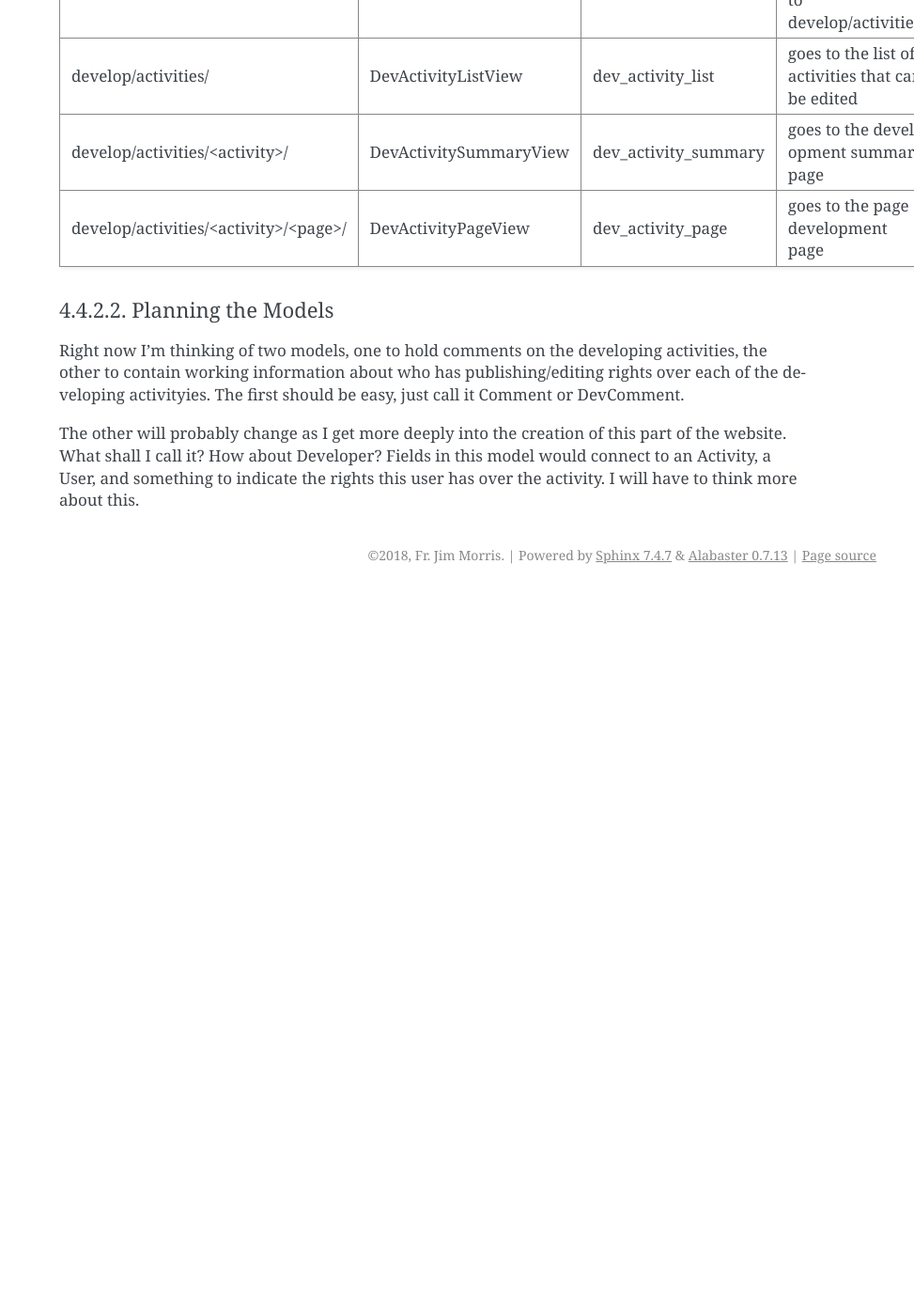
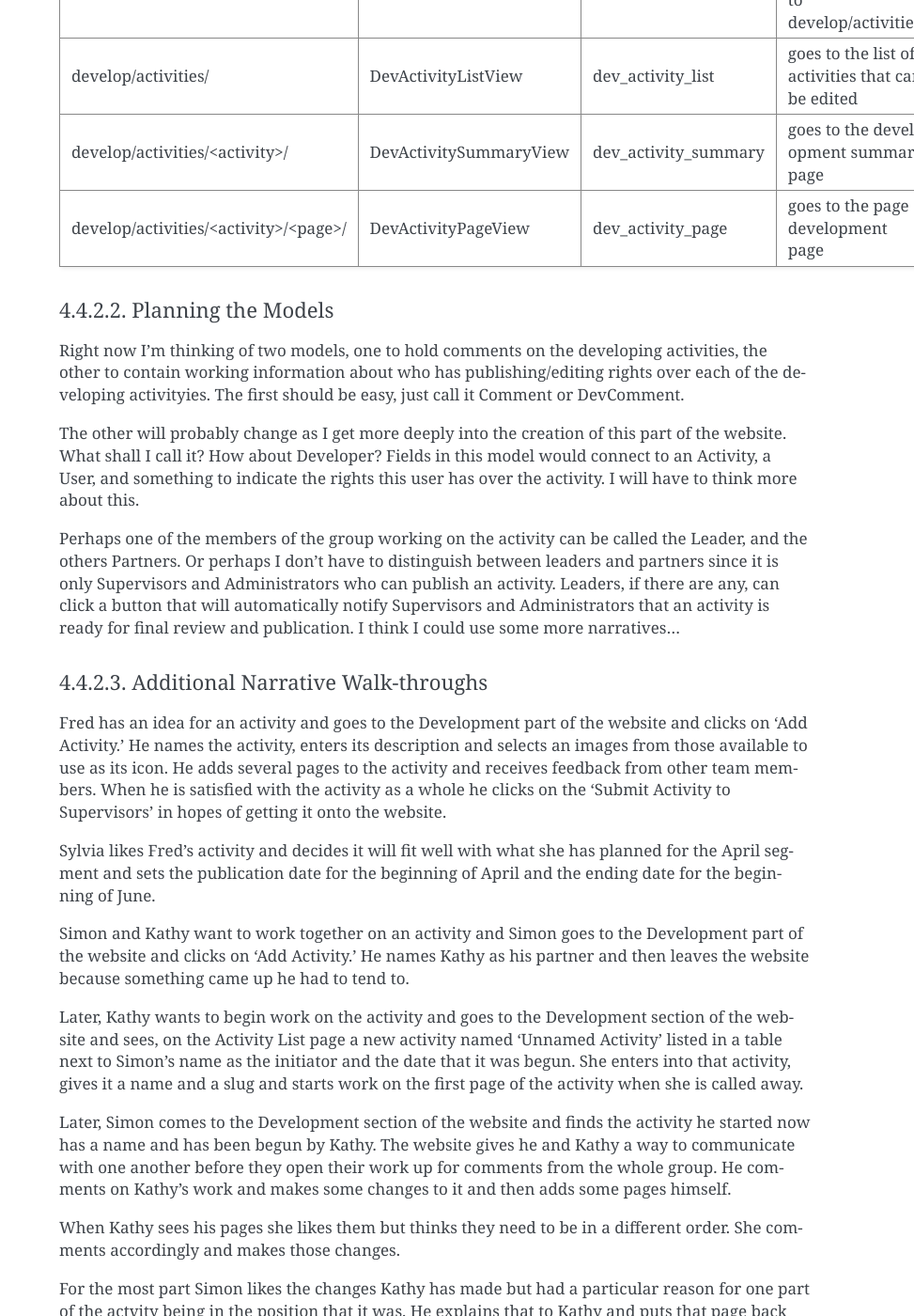
Before and after one commit to JMorris1575/confirmation2018, a Sphinx documentation site: the page built from docs/team_sections.rst, in a window 1280 px wide and 1400 px high, scrolled down 12521 px. Shown: the whole window at 94% size, without its empty margins (307-1280 px from the left). Built offline with Sphinx 7.4.7, drawn with Linux system fonts in a browser that asks for light colours; before the commit the page ends 13151 px from its top, so only the background shows below that; some of the changed text lies outside the part shown.

Commit message:
Thinking about app development by team members and partners

```diff
--- a/docs/team_sections.rst
+++ b/docs/team_sections.rst
@@ -561,3 +561,55 @@ just call it Comment or DevComment.
 The other will probably change as I get more deeply into the creation of this part of the website. What shall I call it?
 How about Developer? Fields in this model would connect to an Activity, a User, and something to indicate the rights
 this user has over the activity. I will have to think more about this.
+
+Perhaps one of the members of the group working on the activity can be called the Leader, and the others Partners. Or
+perhaps I don't have to distinguish between leaders and partners since it is only Supervisors and Administrators who can
+publish an activity. Leaders, if there are any, can click a button that will automatically notify Supervisors and
+Administrators that an activity is ready for final review and publication. I think I could use some more narratives...
+
+Additional Narrative Walk-throughs
+++++++++++++++++++++++++++++++++++
+
+Fred has an idea for an activity and goes to the Development part of the website and clicks on 'Add Activity.' He names
+the activity, enters its description and selects an images from those available to use as its icon. He adds several
+pages to the activity and receives feedback from other team members. When he is satisfied with the activity as a whole
+he clicks on the 'Submit Activity to Supervisors' in hopes of getting it onto the website.
+
+Sylvia likes Fred's activity and decides it will fit well with what she has planned for the April segment and sets the
+publication date for the beginning of April and the ending date for the beginning of June.
+
+Simon and Kathy want to work together on an activity and Simon goes to the Development part of the website and clicks on
+'Add Activity.' He names Kathy as his partner and then leaves the website because something came up he had to tend to.
+
+Later, Kathy wants to begin work on the activity and goes to the Development section of the website and sees, on the
+Activity List page a new activity named 'Unnamed Activity' listed in a table next to Simon's name as the initiator and
+the date that it was begun. She enters into that activity, gives it a name and a slug and starts work on the first page
+of the activity when she is called away.
+
+Later, Simon comes to the Development section of the website and finds the activity he started now has a name and has
+been begun by Kathy. The website gives he and Kathy a way to communicate with one another before they open their work up
+for comments from the whole group. He comments on Kathy's work and makes some changes to it and then adds some pages
+himself.
+
+When Kathy sees his pages she likes them but thinks they need to be in a different order. She comments accordingly and
+makes those changes.
+
+For the most part Simon likes the changes Kathy has made but had a particular reason for one part of the actvity being
+in the position that it was. He explains that to Kathy and puts that page back into the proper place in the sequence.
+
+Finally, both Simon and Kathy are satisfied with the activity and open it up to comments from the group. Some of the
+feedback they get inspires new thoughts and they make some changes to the activity.
+
+Once they are both ready, Kathy submits the activity to the supervisors.
+
+Reflections on the Additional Walk-throughs
++++++++++++++++++++++++++++++++++++++++++++
+
+I may need two models for comments, one for general comments and one for parnter comments. Perhaps TeamComment and
+PartnerComment can be the names of the models. There will have to be enough detail in both so that the Activity and
+Page can be determined that the comment applies to and there will have to be some means of assuring that only
+partners on this activity can see the current state of the activity and other partner's comments.
+
+Once an activity is open for general comments, should I maintain two copies of it, one that was published for all the
+team to see and one, the updated version, that only the partners can see? That sounds difficult, and perhaps a waste
+of database space unless the extra copies are deleted when they are no longer needed.
```
